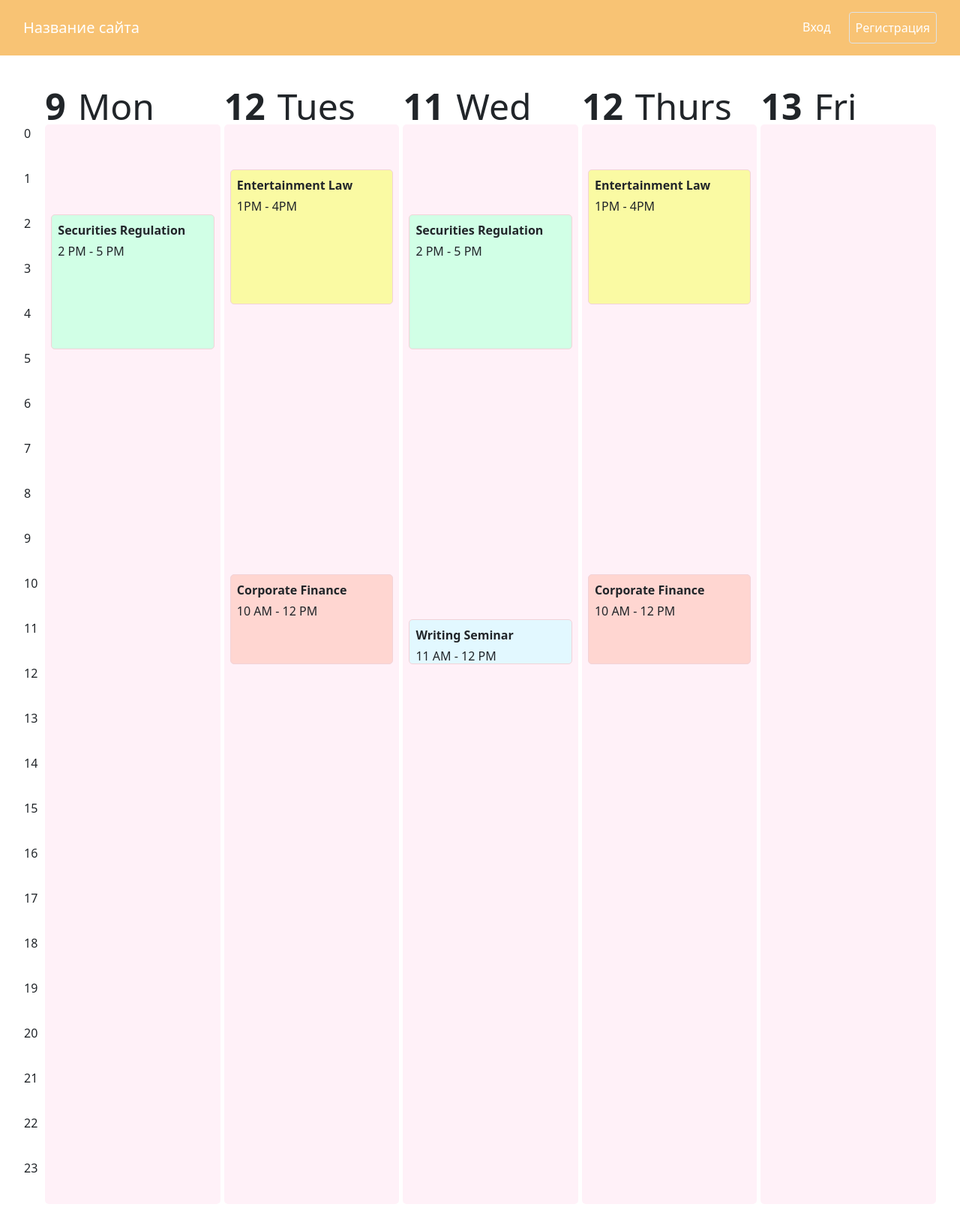
After one commit to chebupelka332-pro/WEB_project, a Flask app: template templates/timeline.html in a window 1280 px wide. The commit adds this page. Shown: the whole page at 75% size. Run offline with Flask 3, Linux system fonts and the light colour scheme; the template is opened without the code that fills it, so the values that code supplies are empty; some libraries are stand-ins or nearby versions.

Commit message:
Сделал header, главную страницу, страницу с тамлайном.

```diff
--- /dev/null
+++ b/static/css/style.css
@@ -0,0 +1,225 @@
+:root {
+    --numDays: 5;
+    --numHours: 24;
+    --timeHeight: 60px;
+    --calBgColor: #fff1f8;
+    --eventBorderColor: #f2d3d8;
+    --eventColor1: #ffd6d1;
+    --eventColor2: #fafaa3;
+    --eventColor3: #e2f8ff;
+    --eventColor4: #d1ffe6;
+}
+.calendar {
+    display: grid;
+    gap: 10px;
+    grid-template-columns: auto 1fr;
+    margin: 2rem;
+}
+.timeline {
+    display: grid;
+    grid-template-rows: repeat(var(--numHours), var(--timeHeight));
+}
+.days {
+    display: grid;
+    grid-column: 2;
+    gap: 5px;
+    grid-template-columns: repeat(auto-fit, minmax(150px, 1fr));
+}
+.events {
+    display: grid;
+    grid-template-rows: repeat(var(--numHours), var(--timeHeight));
+    border-radius: 5px;
+    background: var(--calBgColor);
+}
+
+.start-0 {
+    grid-row-start: 1;
+}
+.start-1 {
+    grid-row-start: 2;
+}
+.start-2 {
+    grid-row-start: 3;
+}
+.start-3 {
+    grid-row-start: 4;
+}
+.start-4 {
+    grid-row-start: 5;
+}
+.start-5 {
+    grid-row-start: 6;
+}
+.start-6 {
+    grid-row-start: 7;
+}
+.start-7 {
+    grid-row-start: 8;
+}
+.start-8 {
+    grid-row-start: 9;
+}
+.start-9 {
+    grid-row-start: 10;
+}
+
+.start-10 {
+    grid-row-start: 11;
+}
+
+.start-11 {
+    grid-row-start: 12;
+}
+.start-12 {
+    grid-row-start: 13;
+}
+.start-13 {
+    grid-row-start: 14;
+}
+.start-14 {
+    grid-row-start: 15;
+}
+.start-15 {
+    grid-row-start: 16;
+}
+.start-16 {
+    grid-row-start: 17;
+}
+.start-17 {
+    grid-row-start: 18;
+}
+.start-18 {
+    grid-row-start: 19;
+}
+.start-19 {
+    grid-row-start: 20;
+}
+.start-20 {
+    grid-row-start: 21;
+}
+.start-21 {
+    grid-row-start: 22;
+}
+.start-22 {
+    grid-row-start: 23;
+}
+.start-23 {
+    grid-row-start: 24;
+}
+
+.end-0 {
+    grid-row-end: 1;
+}
+.end-1 {
+    grid-row-end: 2;
+}
+.end-2 {
+    grid-row-end: 3;
+}
+.end-3 {
+    grid-row-end: 4;
+}
+.end-4 {
+    grid-row-end: 5;
+}
+.end-5 {
+    grid-row-end: 6;
+}
+.end-6 {
+    grid-row-end: 7;
+}
+.end-7 {
+    grid-row-end: 8;
+}
+.end-8 {
+    grid-row-end: 9;
+}
+.end-9 {
+    grid-row-end: 10;
+}
+.end-10 {
+    grid-row-end: 11;
+}
+.end-11 {
+    grid-row-end: 12;
+}
+.end-12 {
+    grid-row-end: 13;
+}
+.end-13 {
+    grid-row-end: 14;
+}
+.end-14 {
+    grid-row-end: 15;
+}
+.end-15 {
+    grid-row-end: 16;
+}
+.end-16 {
+    grid-row-end: 17;
+}
+.end-17 {
+    grid-row-end: 18;
+}
+.end-18 {
+    grid-row-end: 19;
+}
+.end-19 {
+    grid-row-end: 20;
+}
+.end-20 {
+    grid-row-end: 21;
+}
+.end-21 {
+    grid-row-end: 22;
+}
+.end-22 {
+    grid-row-end: 23;
+}
+.end-23 {
+    grid-row-end: 24;
+}
+
+.title {
+    font-weight: 600;
+    margin-bottom: 0.25rem;
+}
+.event {
+    border: 1px solid var(--eventBorderColor);
+    border-radius: 5px;
+    padding: 0.5rem;
+    margin: 0 0.5rem;
+    background: white;
+}
+.space, .date {
+    height: 60px;
+}
+body {
+    font-family: system-ui, sans-serif;
+}
+.corp-fi {
+    background: var(--eventColor1);
+}
+.ent-law {
+    background: var(--eventColor2);
+}
+.writing {
+    background: var(--eventColor3);
+}
+.securities {
+    background: var(--eventColor4);
+}
+.date {
+    display: flex;
+    gap: 1em;
+}
+.date-num {
+    font-size: 3rem;
+    font-weight: 600;
+    display: inline;
+}
+.date-day {
+    display: inline;
+    font-size: 3rem;
+    font-weight: 100;
+}
--- a/templates/base.html
+++ b/templates/base.html
@@ -1,31 +1,40 @@
 <!doctype html>
-<html lang="en">
+<html lang="ru">
 <head>
     <meta charset="utf-8">
     <meta name="viewport" content="width=device-width, initial-scale=1, shrink-to-fit=no">
     <link rel="stylesheet"
-          href="https://stackpath.bootstrapcdn.com/bootstrap/4.4.1/css/bootstrap.min.css"
-          integrity="sha384-Vkoo8x4CGsO3+Hhxv8T/Q5PaXtkKtu6ug5TOeNV6gBiFeWPGFN9MuhOf23Q9Ifjh"
-          crossorigin="anonymous">
+          href="https://stackpath.bootstrapcdn.com/bootstrap/4.4.1/css/bootstrap.min.css">
+    <link rel="stylesheet" href="{{ url_for('static', filename='css/style.css') }}">
     <title>{{title}}</title>
 </head>
 <body>
 <header>
-    <nav class="navbar navbar-light bg-light">
-        {% if current_user.is_authenticated %}
-    <a class="navbar-brand" href="/logout">{{ current_user.name }}</a>
-{% else %}
-    <p>
-        <a class="btn btn-primary " href="/register">Зарегистрироваться</a>
-        <a class="btn btn-success" href="/login">Войти</a>
-    </p>
-{% endif %}
-        <a class="navbar-brand" href="#">Главная</a>
-    </nav>
+    <nav class="navbar navbar-expand-lg navbar-dark p-3" style="background-color: #f8c374;">
+        <div class="container-fluid">
+          <a class="navbar-brand" href="/">Название сайта</a>
+          <button class="navbar-toggler" type="button" data-bs-toggle="collapse" data-bs-target="#navbarNavDropdown" aria-controls="navbarNavDropdown" aria-expanded="false" aria-label="Toggle navigation">
+            <span class="navbar-toggler-icon"></span>
+          </button>
+          <div class="collapse navbar-collapse justify-content-end" id="navbarNavDropdown">
+            <ul class="navbar-nav">
+              <li class="nav-item mr-3">
+                <a class="nav-link active" href="/login">Вход</a>
+              </li>
+              <li class="nav-item">
+                <a class="nav-link active border rounded" href="/register">Регистрация</a>
+              </li>
+            </ul>
+          </div>
+        </div>
+      </nav>
 </header>
 <!-- Begin page content -->
-<main role="main" class="container">
+<main role="main">
+
     {% block content %}{% endblock %}
 </main>
+<script src="https://cdn.jsdelivr.net/npm/bootstrap@5.3.0-alpha3/dist/js/bootstrap.bundle.min.js" integrity="sha384-ENjdO4Dr2bkBIFxQpeoTz1HIcje39Wm4jDKdf19U8gI4ddQ3GYNS7NTKfAdVQSZe" crossorigin="anonymous"></script>
+</body>
 </body>
 </html>
--- /dev/null
+++ b/templates/timeline.html
@@ -0,0 +1,82 @@
+{% extends "base.html" %}
+
+{% block content %}
+<div class="calendar">
+    <div class="timeline">
+      <div class="spacer"></div>
+      {% for i in range(24) %}
+       <div class="time-marker">{{i}}</div>
+      {% endfor %}
+    </div>
+    <div class="days">
+      <div class="day mon">
+        <div class="date">
+          <p class="date-num">9</p>
+          <p class="date-day">Mon</p>
+        </div>
+        <div class="events">
+          <div class="event start-2 end-5 securities">
+            <p class="title">Securities Regulation</p>
+            <p class="time">2 PM - 5 PM</p>
+          </div>
+        </div>
+      </div>
+      <div class="day tues">
+        <div class="date">
+          <p class="date-num">12</p>
+          <p class="date-day">Tues</p>
+        </div>
+        <div class="events">
+          <div class="event start-10 end-12 corp-fi">
+            <p class="title">Corporate Finance</p>
+            <p class="time">10 AM - 12 PM</p>
+          </div>
+          <div class="event start-1 end-4 ent-law">
+            <p class="title">Entertainment Law</p>
+            <p class="time">1PM - 4PM</p>
+          </div>
+        </div>
+      </div>
+      <div class="day wed">
+        <div class="date">
+          <p class="date-num">11</p>
+          <p class="date-day">Wed</p>
+        </div>
+        <div class="events">
+          <div class="event start-11 end-12 writing">
+            <p class="title">Writing Seminar</p>
+            <p class="time">11 AM - 12 PM</p>
+          </div>
+          <div class="event start-2 end-5 securities">
+            <p class="title">Securities Regulation</p>
+            <p class="time">2 PM - 5 PM</p>
+          </div>
+        </div>
+      </div>
+      <div class="day thurs">
+        <div class="date">
+          <p class="date-num">12</p>
+          <p class="date-day">Thurs</p>
+        </div>
+        <div class="events">
+          <div class="event start-10 end-12 corp-fi">
+            <p class="title">Corporate Finance</p>
+            <p class="time">10 AM - 12 PM</p>
+          </div>
+          <div class="event start-1 end-4 ent-law">
+            <p class="title">Entertainment Law</p>
+            <p class="time">1PM - 4PM</p>
+          </div>
+        </div>
+      </div>
+      <div class="day fri">
+        <div class="date">
+          <p class="date-num">13</p>
+          <p class="date-day">Fri</p>
+        </div>
+        <div class="events">
+        </div>
+      </div>
+    </div>
+  </div>
+{% endblock %}
```
Also changed, not shown: templates/index.html (+22 -6 lines), db/base.db (added).
